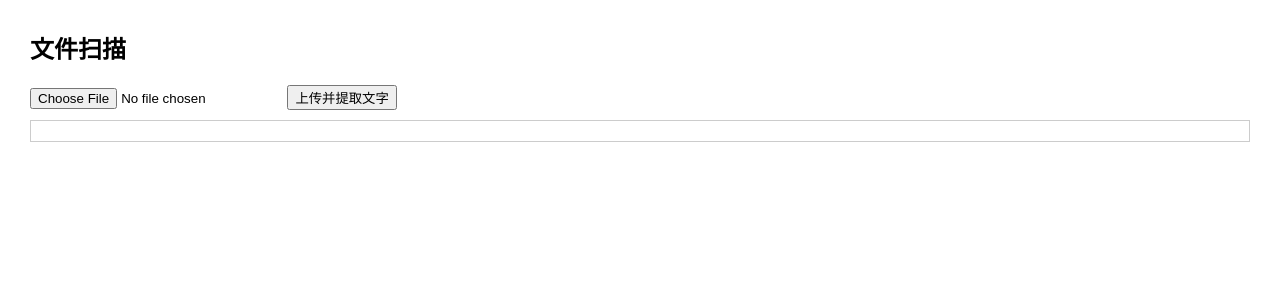
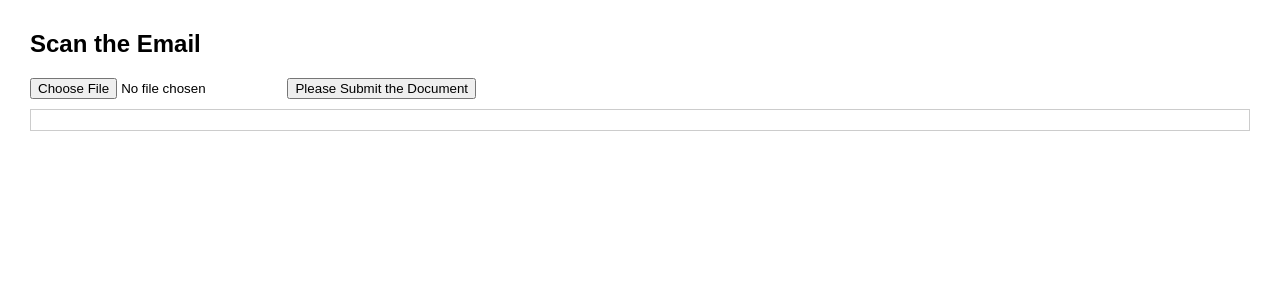
Before and after one commit to a2100656435-dot/pj1, a Flask app: page / in a window 1280 px wide. Shown: the top 300 px of the page. Run offline with Flask 3, Linux system fonts and the light colour scheme.

Commit message:
Update index.html

```diff
--- a/templates/index.html
+++ b/templates/index.html
@@ -2,7 +2,7 @@
 <html>
   <head>
     <meta charset="utf-8">
-    <title>文件扫描</title>
+    <title>Scan the Email</title>
     <style>
       body { font-family: Arial, sans-serif; margin: 30px; }
       textarea { width: 100%; height: 400px; margin-top: 10px; }
@@ -10,10 +10,10 @@
     </style>
   </head>
   <body>
-    <h2>文件扫描</h2>
+    <h2>Scan the Email</h2>
     <form id="uploadForm">
       <input type="file" name="file" required>
-      <button type="submit">上传并提取文字</button>
+      <button type="submit">Please Submit the Document</button>
     </form>
 
     <div id="result"></div>
@@ -24,7 +24,7 @@
 
       form.addEventListener('submit', async (e) => {
         e.preventDefault();
-        resultDiv.textContent = "扫描中，请稍候...";
+        resultDiv.textContent = "Please wait...";
 
         const fileInput = form.querySelector('input[type=file]');
         const formData = new FormData();
@@ -39,10 +39,10 @@
           if(data.status === "success"){
             resultDiv.textContent = data.text;
           } else {
-            resultDiv.textContent = "错误：" + data.message;
+            resultDiv.textContent = "ERROR：" + data.message;
           }
         } catch(err){
-          resultDiv.textContent = "网络错误：" + err;
+          resultDiv.textContent = "NETERROR：" + err;
         }
       });
     </script>
```
